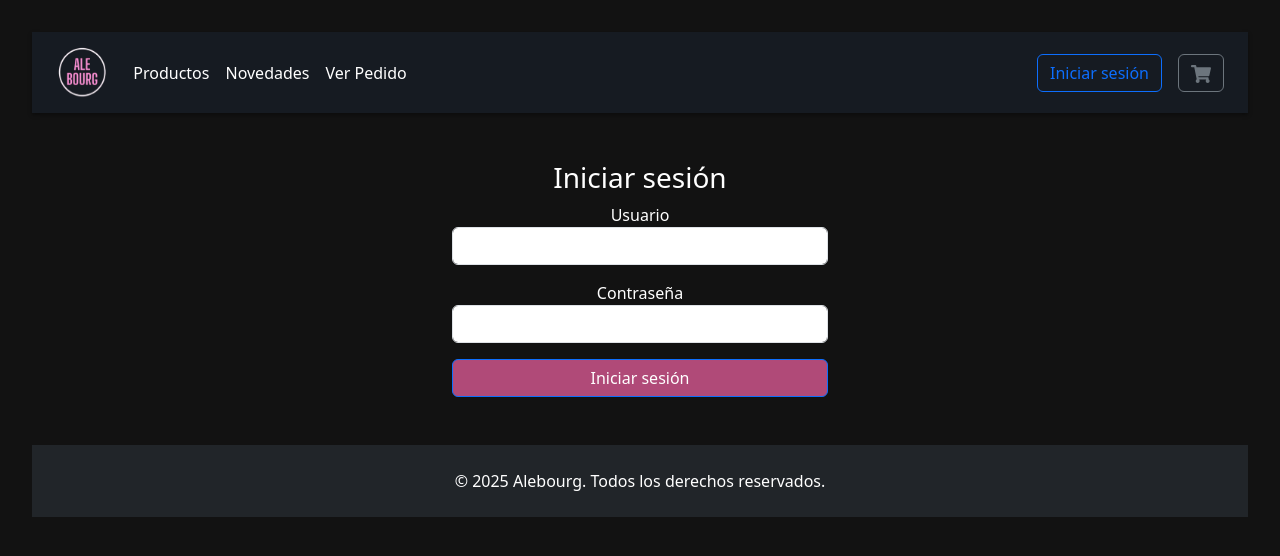
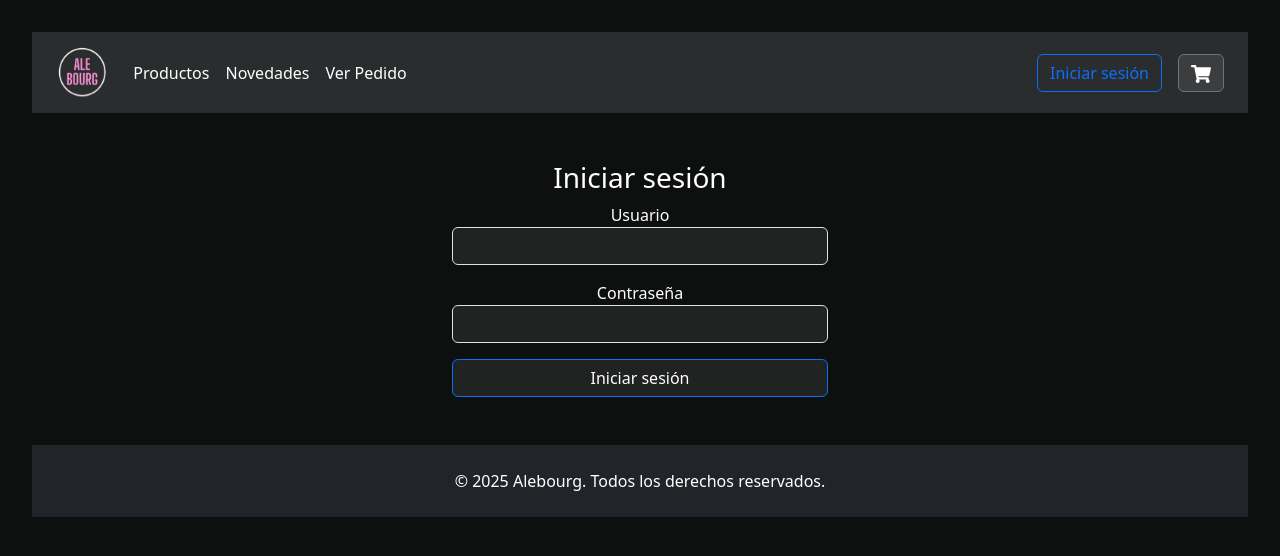
Before and after one commit to martuargento/Alebourg, a React (Vite) app: page /login in a window 1280 px wide. Shown: the top 556 px of the page. Built offline with nearby package versions, Linux system fonts and the light colour scheme.

Commit message:
mejoras en aspecto modo oscuro

```diff
--- a/src/App.css
+++ b/src/App.css
@@ -121,7 +121,7 @@
 }
 
 body {
-  background-color: #121212 !important;
+  background-color: rgba(14,16,15,255) !important;
   color: #ffffff !important;
 }
 
@@ -136,8 +136,34 @@ button {
   color: #ffffff !important;
 }
 
-nav {
-  background-color: #161b22 !important;
-  color: #c9d1d9 !important;
-  box-shadow: 0 2px 4px rgba(0,0,0,0.4) !important;
+
+
+.navbarestilo{
+  background-color: rgb(42, 45, 46) !important;
 }
+
+.botonCarritoEstilo{
+  background-color: rgba(250, 251, 251, 0.079) !important;
+  color: rgb(255, 255, 255) !important;
+}
+
+.botonCarritoEstilo:hover{
+  background-color: #b04a78 !important;
+  color: rgb(255, 255, 255) !important;
+}
+
+.inputForEstilos{
+  background-color: rgba(250, 251, 251, 0.079) !important;
+  color: rgb(255, 255, 255) !important;
+}
+
+.iniciarSesionEstilos{
+  background-color: rgba(250, 251, 251, 0.079) !important;
+  color: rgb(255, 255, 255) !important;
+}
+
+.verPedidosEstilos{
+  background-color: rgba(250, 251, 251, 0) !important;
+  color: rgb(255, 255, 255) !important;
+  border-color: rgba(250, 251, 251, 0.43) !important
+}
--- a/src/components/Header.jsx
+++ b/src/components/Header.jsx
@@ -18,7 +18,7 @@ const Header = () => {
   const cantidadTotal = carrito.reduce((total, producto) => total + (producto.cantidad || 1), 0);
 
   return (
-  <nav className="navbar navbar-expand-lg px-4" style={{ backgroundColor: 'rgba(43, 43, 43, 0.45)', color: 'rgb(255, 255, 255)' }}>
+  <nav className="navbar navbar-expand-lg px-4 navbarestilo" style={{ backgroundColor: 'rgba(12, 188, 233, 0.98)', color: 'rgb(255, 255, 255)' }}>
 
 
       <Link className="navbar-brand" to="/">
@@ -65,7 +65,7 @@ const Header = () => {
               Iniciar sesión
             </Link>
           )}
-          <Link to="/verpedido" className="btn btn-outline-secondary position-relative">
+          <Link to="/verpedido" className="btn btn-outline-secondary position-relative botonCarritoEstilo">
             <FaShoppingCart size={20} />
             {cantidadTotal > 0 && (
               <span className="position-absolute top-0 start-100 translate-middle badge rounded-pill bg-danger">
--- a/src/components/Login.jsx
+++ b/src/components/Login.jsx
@@ -13,10 +13,24 @@ const Login = () => {
     if (usuario === 'admin' && password === '1234') {
       // Guardamos estado de login en localStorage
       localStorage.setItem('logueado', 'true');
-      Swal.fire('¡Éxito!', 'Has iniciado sesión correctamente', 'success');
-      navigate('/'); // redirigimos al home o donde quieras
+      Swal.fire({
+      title: '¡Éxito!',
+      text: 'Has iniciado sesión correctamente',
+      icon: 'success',
+      background: '#1e1e1e',
+      color: '#fff',
+      confirmButtonColor: '#3085d6'
+    });
+      navigate('/'); // redirigimos al home
     } else {
-      Swal.fire('Error', 'Usuario o contraseña incorrectos', 'error');
+      Swal.fire({
+      title: 'Error',
+      text: 'Usuario o contraseña incorrectos',
+      icon: 'error',
+      background: '#1e1e1e',
+      color: '#fff',
+      confirmButtonColor: '#d33'
+    });
     }
   };
 
@@ -28,7 +42,7 @@ const Login = () => {
           <label>Usuario</label>
           <input
             type="text"
-            className="form-control"
+            className="form-control inputForEstilos"
             value={usuario}
             onChange={e => setUsuario(e.target.value)}
             required
@@ -39,14 +53,14 @@ const Login = () => {
           <label>Contraseña</label>
           <input
             type="password"
-            className="form-control"
+            className="form-control inputForEstilos"
             value={password}
             onChange={e => setPassword(e.target.value)}
             required
           />
         </div>
 
-        <button type="submit" className="btn btn-primary w-100">
+        <button type="submit" className="btn btn-primary w-100 iniciarSesionEstilos">
           Iniciar sesión
         </button>
       </form>
--- a/src/components/ProductCard.jsx
+++ b/src/components/ProductCard.jsx
@@ -15,6 +15,9 @@ const ProductCard = ({ producto }) => {
       text: `"${producto.name}" se agregó al carrito`,
       timer: 1500,
       showConfirmButton: false,
+      background: '#1e1e1e',
+      color: '#fff',
+      confirmButtonColor: '#3085d6'
     });
   };
 
--- a/src/components/VerPedido.jsx
+++ b/src/components/VerPedido.jsx
@@ -19,10 +19,10 @@ const VerPedido = () => {
     <Container className="my-5 d-flex justify-content-center">
       <div style={{ maxWidth: '600px', width: '100%' }}>
         <h4 className="mb-4 text-center titulosprincipales">Tu pedido</h4>
-        <ListGroup>
+        <ListGroup >
           {carrito.map(producto => (
-            <ListGroup.Item key={producto.id}>
-              <Row>
+            <ListGroup.Item key={producto.id} className='verPedidosEstilos'>
+              <Row >
                 <Col>{producto.name}</Col>
                 <Col>Cantidad: {producto.cantidad}</Col>
                 <Col>Precio: ${producto.precio * producto.cantidad}</Col>
```
